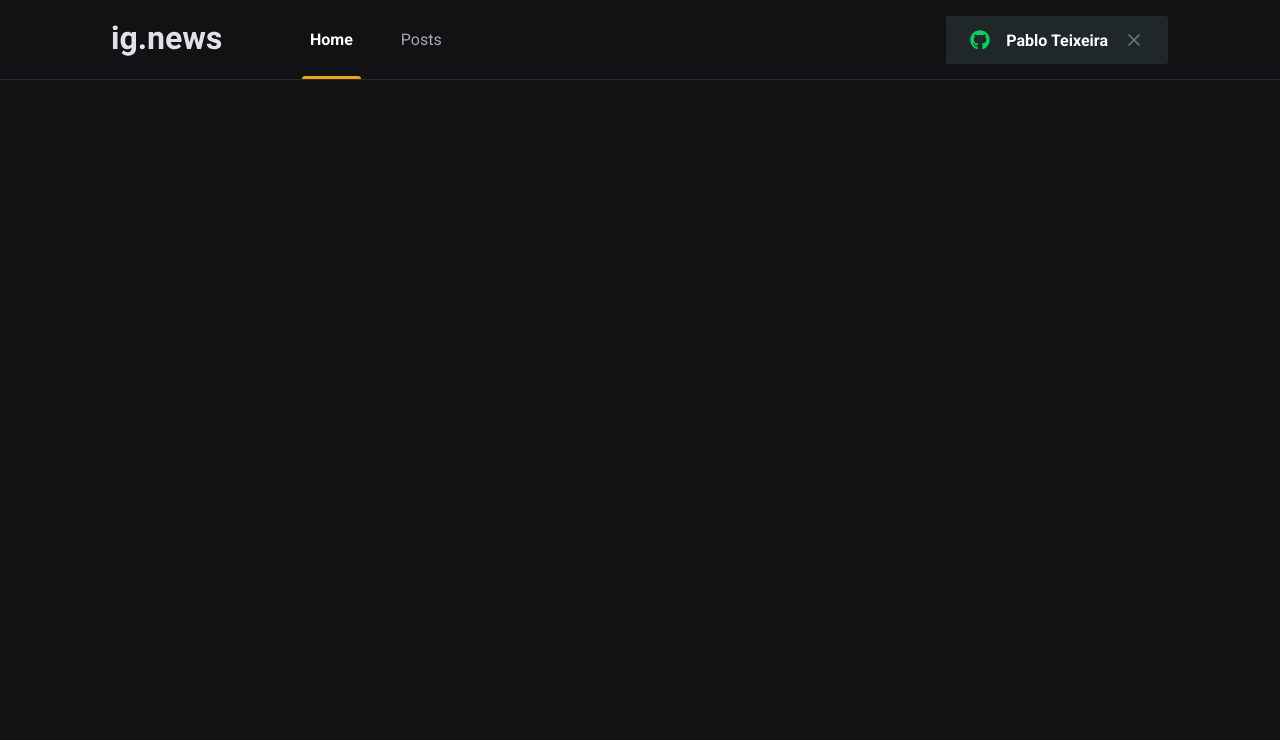
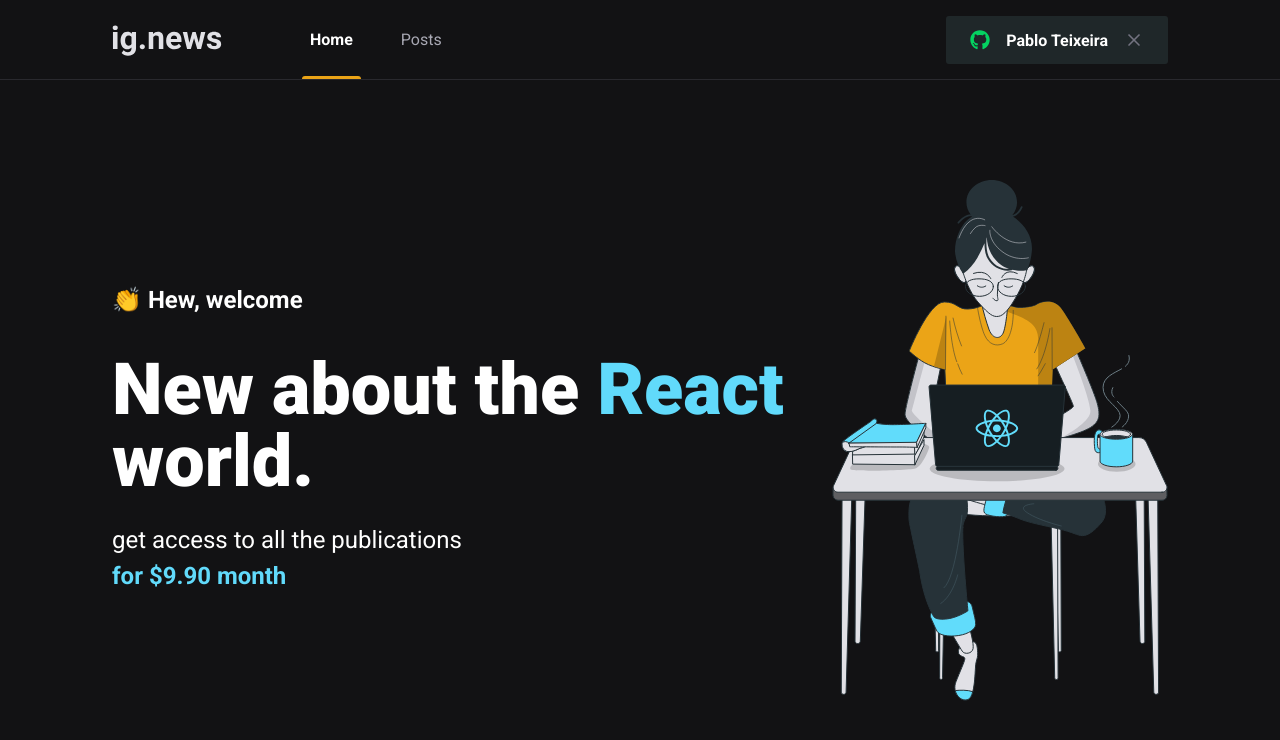
Before and after one commit to opabloteixeira/ignews, a Next.js app: page / in a window 1280 px wide. Shown: the top 740 px of the page. Built offline with nearby package versions, Linux system fonts and the light colour scheme.

Commit message:
added infos for  home

```diff
--- /dev/null
+++ b/src/pages/home.module.scss
@@ -0,0 +1,39 @@
+.contentContainer{
+  max-width: 1120px;
+  margin: 0 auto;
+  padding: 0 2rem;
+  height: calc(100vh - 5rem);
+
+  display: flex;
+  align-items: center;
+  justify-content: space-between;
+
+  .hero{
+    min-width: 600px;
+
+    > span {
+      font-size: 1.5rem;
+      font-weight: bold;
+    }
+
+    h1 {
+      font-size: 4.5rem;
+      line-height: 4.5rem;
+      font-weight: 900;
+      margin-top: 2.5rem;
+
+      span {
+        color: var(--cyan-500);
+      }
+    }
+    p {
+      font-size: 1.5rem;
+      line-height: 2.25rem;
+      margin-top: 1.5rem;
+      span {
+        color: var(--cyan-500);
+        font-weight: bold;
+      }
+    }
+  }
+}
--- a/src/pages/index.tsx
+++ b/src/pages/index.tsx
@@ -1,15 +1,28 @@
 import Head from 'next/head';
+
+import styles from './home.module.scss'
 
 export default function Home() {
   return (
     <>
       <Head>
         <title>
-          Home
-
-
+          Home | ig.news
         </title>
       </Head>
+        <main className={styles.contentContainer}>
+          <section className={styles.hero}>
+            <span>
+            👏 Hew, welcome
+            </span>
+            <h1>New about the <span>React</span> world.</h1>
+            <p>
+              get access to all the publications <br />
+              <span>for $9.90 month</span>
+            </p>
+          </section>
+          <img src="/images/avatar.svg" alt="Girl coding" />
+        </main>
 
     </>
   )
```
